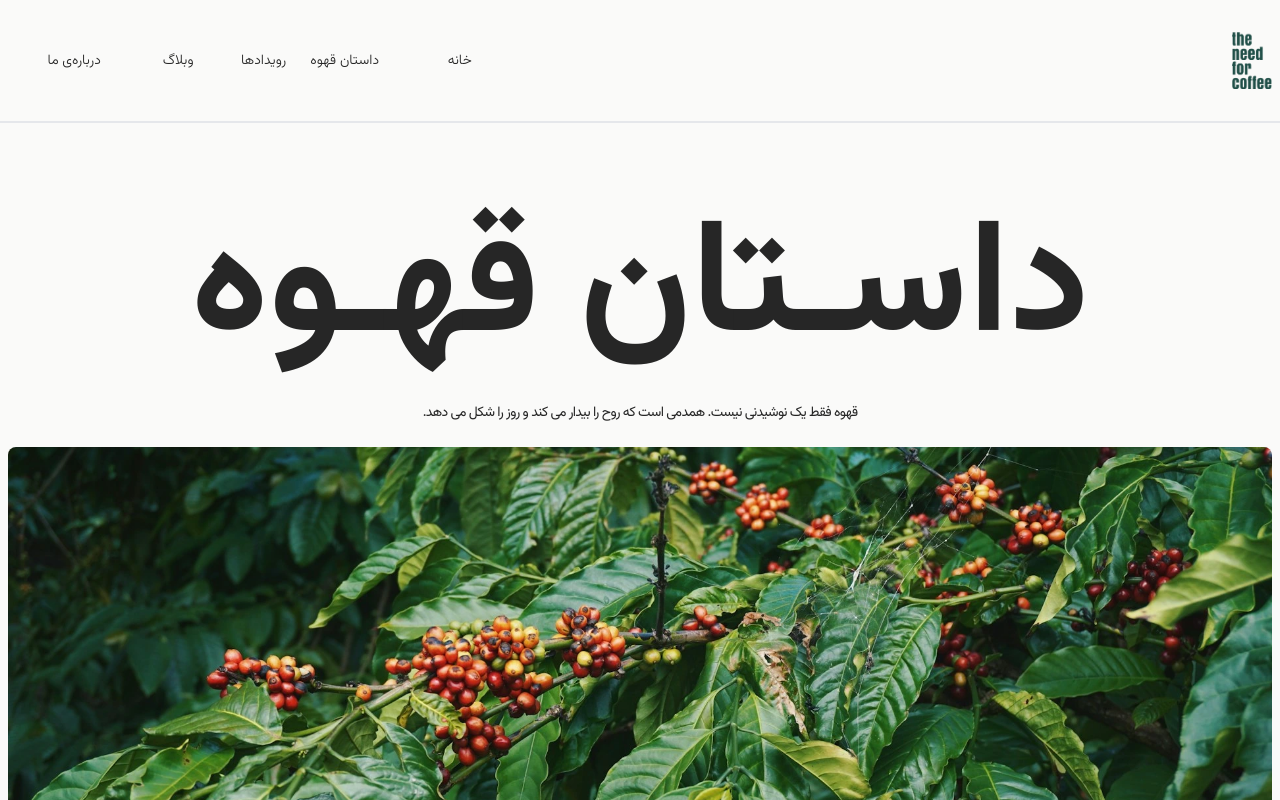
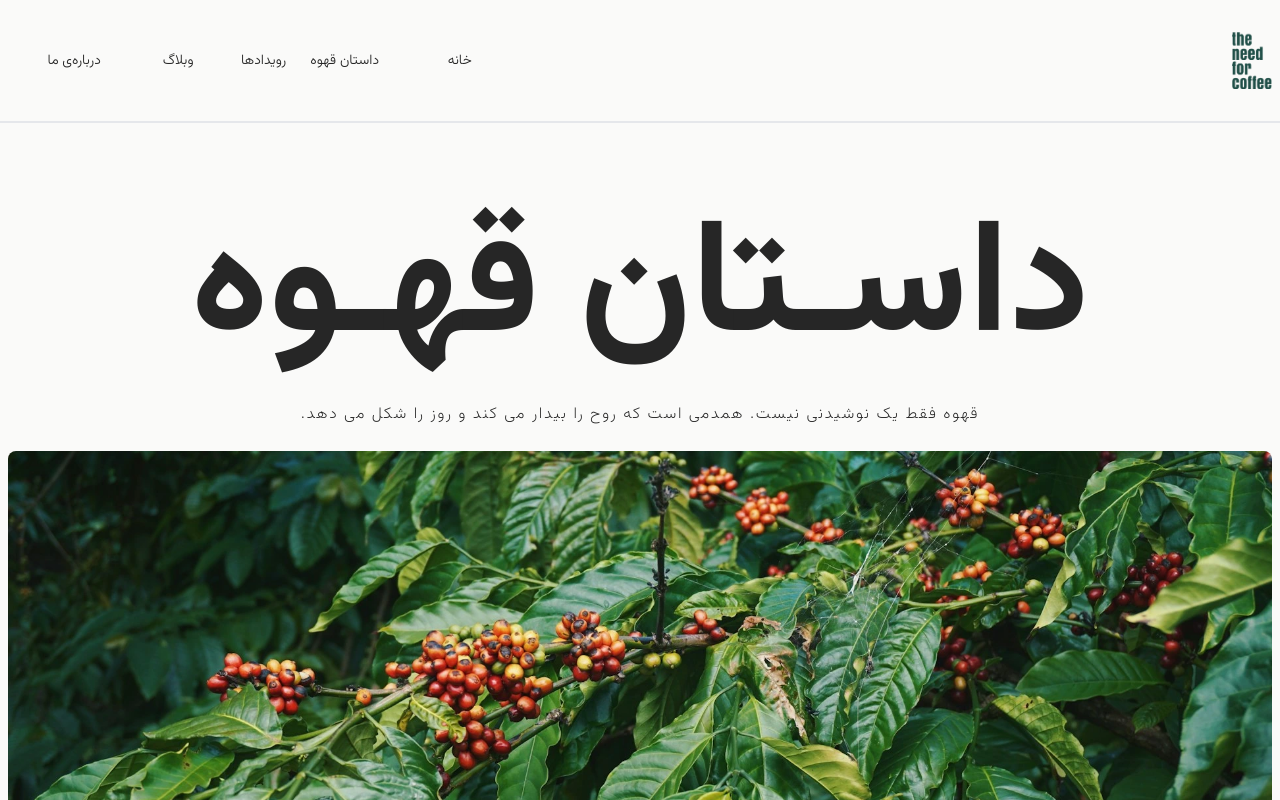
Before and after one commit to MhmmdEmmi/the-need-for-coffee, a React (Vite) app: page / in a window 1280 px wide. Shown: the top 800 px of the page. Built offline with nearby package versions, Linux system fonts and the light colour scheme.

Commit message:
last: update

```diff
--- a/src/components/ContactUs.jsx
+++ b/src/components/ContactUs.jsx
@@ -9,7 +9,7 @@ const ContactUs = () => {
           <h2 className="text-xl lg:text-5xl tracking-tight text-center mb-12">
             تماس با ما
           </h2>
-          <p className="max-w-2xl text-lg mb-12 text-center mx-auto">
+          <p className="max-w-2xl font-extralight text-lg mb-20 text-center mx-auto">
             {CONTACT_INFO.text}
           </p>
           <div className="flex flex-col lg:flex-row justify-around mx-4">
--- a/src/components/Hero.jsx
+++ b/src/components/Hero.jsx
@@ -8,7 +8,7 @@ const Hero = () => {
           <h1 className="text-6xl lg:text-[10rem] p-2 font-bold">
             {HERO_CONTENT.title}
           </h1>
-          <p className="lg:mt-6 text-sm mb-4 tracking-tighter">
+          <p className="lg:mt-6 font-extralight text-base mb-4 tracking-widest">
             {HERO_CONTENT.subtitle}
           </p>
           <img
--- a/src/constants/index.js
+++ b/src/constants/index.js
@@ -183,7 +183,7 @@ export const REVIEWS = {
 };
 
 export const CONTACT_INFO = {
-  text: "لورم ایپسوم متن ساختگی با تولید سادگی نامفهوم از صنعت چاپ و با استفاده از طراحان گرافیک است.",
+  text: "قهوه چیزی فراتر از یک نوشیدنی است. این آیینی است که به خلاقیت، ارتباط و ریتم زندگی روزمره دامن می‌زند.",
   phone: {
     label: "موبایل",
     value: "912-031-2153 (98+)",
```
